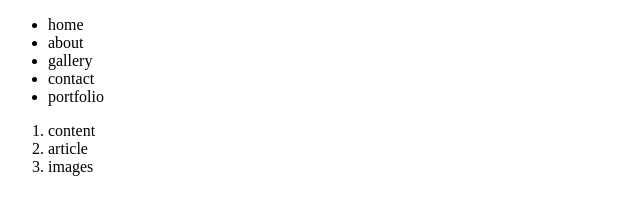
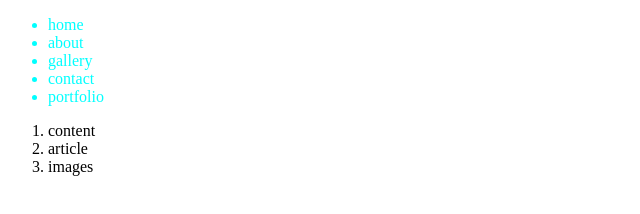
Before and after one commit to anayasingh95820/demo, a plain HTML site: page index.html in a window 1280 px wide. Shown: the whole page, without its empty margins (0-640 px from the left). Drawn offline with Linux system fonts and the light colour scheme.

Commit message:
commit devA

```diff
--- a/index.html
+++ b/index.html
@@ -5,6 +5,11 @@
     <meta http-equiv="X-UA-Compatible" content="IE=edge">
     <meta name="viewport" content="width=device-width, initial-scale=1.0">
     <title>Document</title>
+    <style>
+        ul{
+            color: aqua;
+        }
+    </style>
 </head>
 <body>
     <ul>
```
